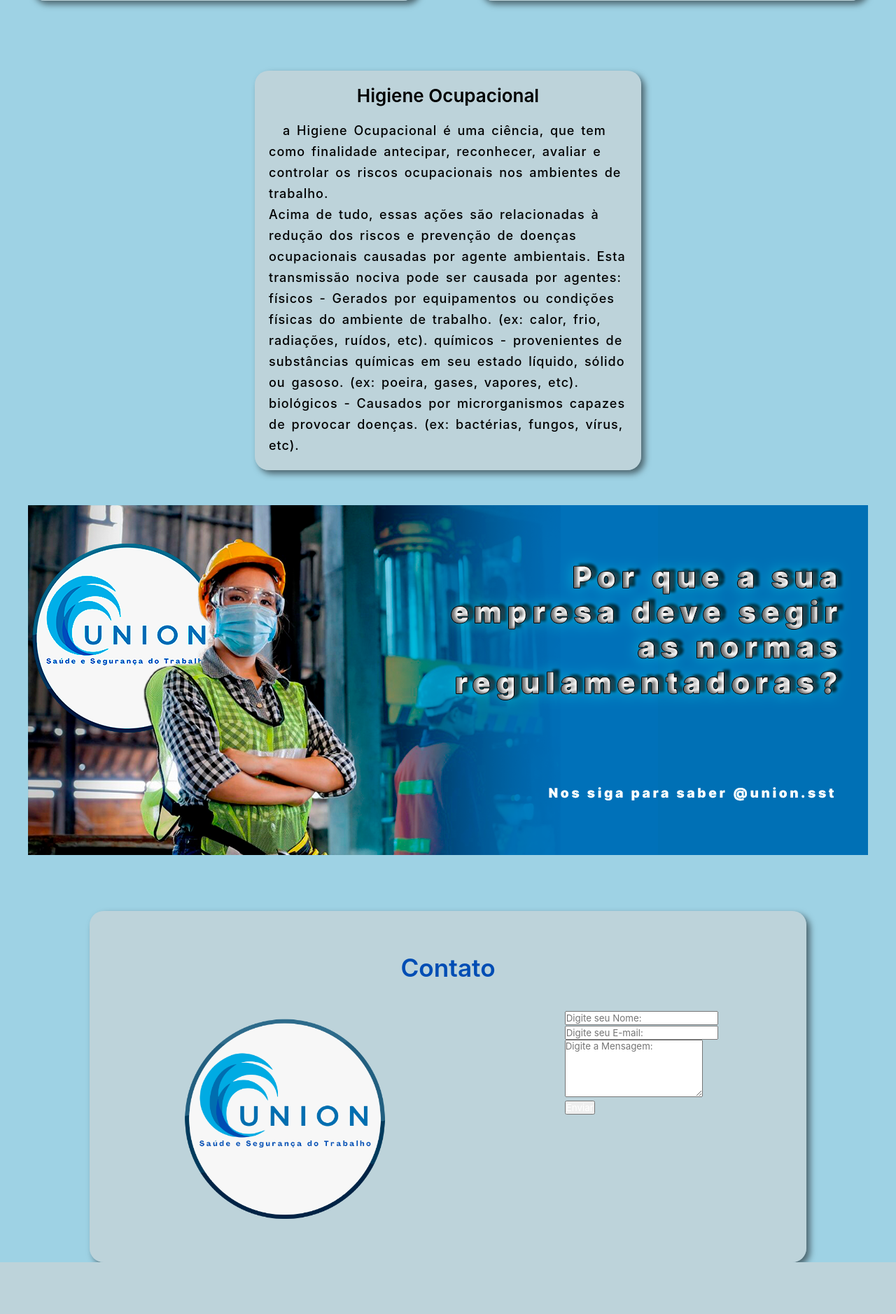
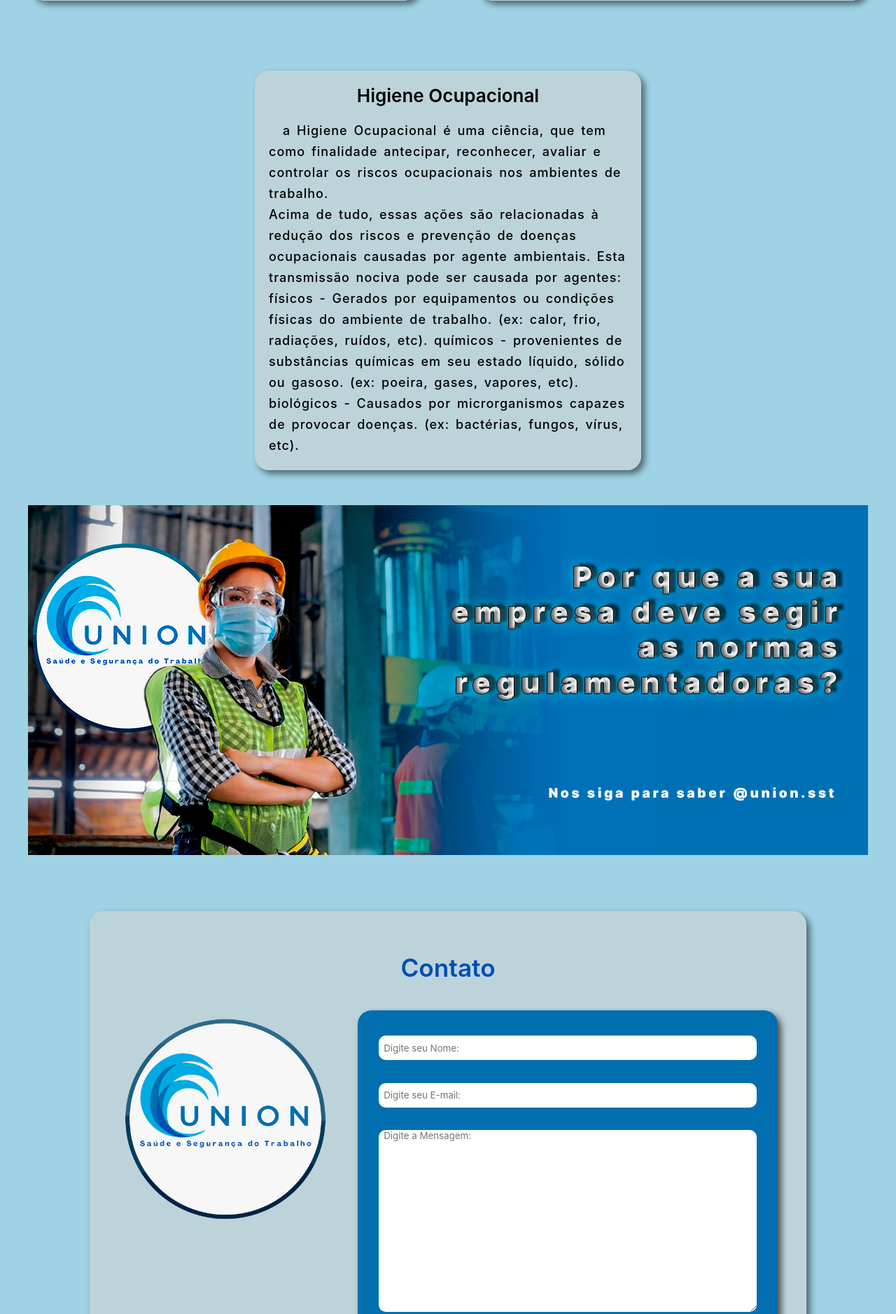
Before and after one commit to Gabriel-D-EV/Union-sst, a Flask app: page / in a window 1280 px wide. Shown: the part 4388-6266 px from the top of the page at 70% size. Before the commit the page ends 6192 px from the top, so only its background shows below. Run offline with Flask 3, Linux system fonts and the light colour scheme; some libraries are stand-ins or nearby versions.

Commit message:
att div contato - falta arruma versao mobile

```diff
--- a/api/static/style.css
+++ b/api/static/style.css
@@ -57,15 +57,19 @@ a {
     color: var(--color-5);
     opacity: .7;
 }
+.nav-list li a:focus {
+    color: var(--color-5);
+    opacity: .7;
+}
 i {
     color: #fff;
-    font-size: 25px;
+    font-size: 30px;
     z-index: 3;
     cursor: pointer;
 }
 i:hover {
     color: var(--color-5);
-
+    transform: scale(1.1);
 }
 h1, h2, h3 {
     color: #000;
@@ -124,7 +128,7 @@ p {
     padding-top: 75px;
     padding-bottom: 50px;
     margin: 40px auto;
-    padding: 5px 20px;
+    padding: 5px 30px;
     border-radius: 20px;
     background-color: #d4d4d494;
     box-shadow: 5px 5px 10px #00000086;
@@ -165,6 +169,7 @@ header .newheader {
 @media (max-width: 900px) {
     body {
         overflow-x: hidden;
+        margin: auto;
     }
     .nav-list {
         position: absolute;
@@ -209,7 +214,11 @@ header .newheader {
         display: none;
     }
     #servicos .card {
-        width: 330px;
+        width: 320px;
+    }
+    #contato .contato form {
+        margin-top: 20px;
+        width: 320px;
     }
 }
 .nav-list.active {
@@ -263,7 +272,8 @@ img {
 }
 .contato {
     display: flex;
-    justify-content: space-around;
+    justify-content: space-evenly;
+    flex-wrap: wrap;
 }
 .contato img {
     width: 300px;
@@ -273,3 +283,42 @@ img {
     padding-bottom: 40px;
     text-align: center;
 }
+.contato form {
+    background-color: var(--color-2);
+    border-radius: 20px;
+    align-items: center;
+    text-align: center;
+    display: grid;
+    grid-area: 10px;
+    width: 600px;
+    height: 500px;
+    box-shadow:  5px 5px 10px #000000a1;
+    padding: 20px 0;
+}
+.contato button {
+    background-color: var(--color-5);
+    color: #fff;
+    padding: 10px 30px;
+    border: none;
+    border-radius: 10px;
+    cursor: pointer;
+    transition: 0.3s ease-in-out;
+    font-weight: 400;
+}
+.contato button:hover {
+    background-color: var(--color-3);
+    color: #fff;
+    transform: scale(1.12);
+    font-weight: bolder;
+}
+.contato .form-control {
+    width: 90%;
+    border-radius: 10px;
+    border: none;
+}
+#nome, #email {
+    height: 35px;
+  }
+#mensagem {
+    height: 260px;
+}
--- a/api/templates/index.html
+++ b/api/templates/index.html
@@ -134,7 +134,7 @@
     <div class="col-md" id="servicos">
       <h1><span>Serviços</span></h1>
       <div class="flexcard col-md-12">
-        <div class="col-md-6 card service">
+        <div class="col-md-4 card service">
           <h3>PRG</h3>
           <br />
           <p>
@@ -155,7 +155,7 @@
             reduzir ou controlar os riscos ocupacionais.
           </p>
         </div>
-        <div class="col-md-6 card service">
+        <div class="col-md-4 card service">
           <h3>LTCAT</h3>
           <br />
           <p>
@@ -172,7 +172,7 @@
           </p>
         </div>
 
-        <div class="col-md-6 card service">
+        <div class="col-md-4 card service">
           <h3>Higiene Ocupacional</h3>
           <br />
 
@@ -208,9 +208,9 @@
       <div class="contato">
         <img src="../static/images/logo-union-ico.png" alt="logo union" />
         <form class="row g-3" action="/send" method="POST">
-          <div class="col-md-6">
+          <div class="col-md-6 campo">
             <input
-            placeholder="Digite seu Nome:"
+            placeholder="  Digite seu Nome:"
               type="text"
               class="form-control"
               id="nome"
@@ -218,9 +218,9 @@
               required
             />
           </div>
-          <div class="col-md-6">
+          <div class="col-md-6 campo">
             <input
-            placeholder="Digite seu E-mail:"
+            placeholder="  Digite seu E-mail:"
               type="email"
               class="form-control"
               id="email"
@@ -228,13 +228,13 @@
               required
             />
           </div>
-          <div class="col-12">
+          <div class="col-12 campo">
             <textarea
               type="text"
               class="form-control"
               id="mensagem"
-              placeholder="Digite a Mensagem:"
-              rows="5"
+              placeholder="  Digite a Mensagem:"
+              rows="10"
               name="mensagem"
               required
             ></textarea>
```
